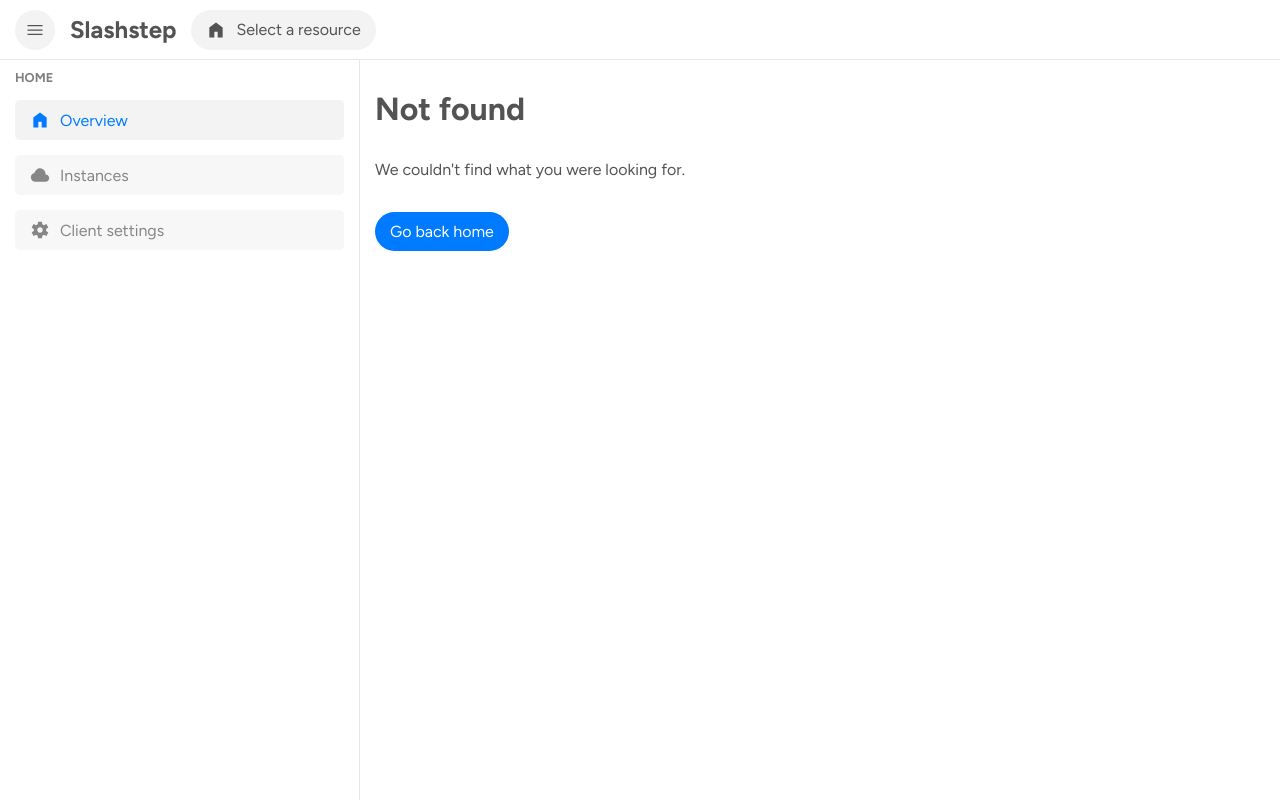
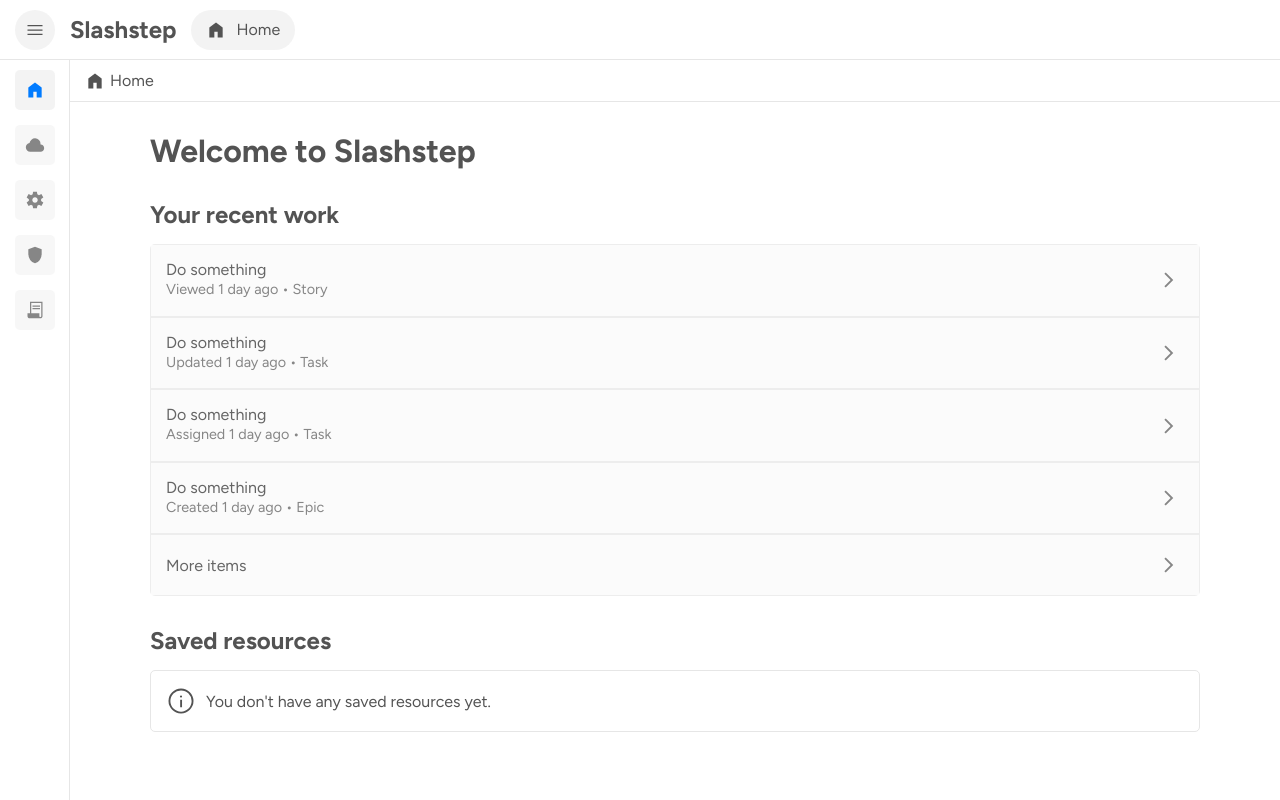
Before and after one commit to SlashstepGroup/client-web, a React app: page /overview in a window 1280 px wide. Before the commit this address had no page. Built offline with nearby package versions, Linux system fonts and the light colour scheme.

Commit message:
make mock overview

```diff
--- a/src/App/App.tsx
+++ b/src/App/App.tsx
@@ -26,6 +26,7 @@
 import HomePage from "./routes/HomePage";
 import InstanceAccessPoliciesPage from "./routes/instances/[instance-id]/settings/access-policies/InstanceAccessPoliciesPage";
 import HomeSidebar from "#components/HomeSidebar/HomeSidebar";
+import HomeOverviewPage from "./routes/overview/HomeOverviewPage";
 
 export default function App() {
 
@@ -95,6 +96,7 @@
         }
         <Routes>
           <Route path="/" element={<HomePage setHeaderTitle={setHeaderTitle} setFallbackBackPathname={setFallbackBackPathname} />} />
+          <Route path="/overview" element={<HomeOverviewPage setHeaderTitle={setHeaderTitle} setFallbackBackPathname={setFallbackBackPathname} />} />
           <Route path="/instances" element={<NotFoundPage setHeaderTitle={setHeaderTitle} setFallbackBackPathname={setFallbackBackPathname} />} />
           <Route path="/instances/:instanceID" element={<NotFoundPage setHeaderTitle={setHeaderTitle} setFallbackBackPathname={setFallbackBackPathname} />} />
           <Route path="/instances/:instanceID/groups" element={<NotFoundPage setHeaderTitle={setHeaderTitle} setFallbackBackPathname={setFallbackBackPathname} />} />
--- a/src/App/components/BreadcrumbList/BreadcrumbList.module.css
+++ b/src/App/components/BreadcrumbList/BreadcrumbList.module.css
@@ -7,6 +7,7 @@
   #breadcrumbList {
     height: 42px;
     padding: 0;
+    display: flex;
   }
 
   #breadcrumbList > ul {
--- a/src/App/components/Header/Header.tsx
+++ b/src/App/components/Header/Header.tsx
@@ -24,7 +24,7 @@
     scope instanceof Project ? scope.displayName : (
       scope instanceof Workspace ? scope.displayName : scope.displayName
     )
-  ) : "Select a resource";
+  ) : "Home";
 
   const navigate = useNavigate();
   const { pathname } = useLocation();
--- a/src/App/components/HomeSidebar/HomeSidebar.tsx
+++ b/src/App/components/HomeSidebar/HomeSidebar.tsx
@@ -5,6 +5,8 @@
 import SettingsIcon from "#icons/SettingsIcon";
 import CloudIcon from "#icons/CloudIcon";
 import HomeIcon from "#icons/HomeIcon";
+import ShieldIcon from "#icons/ShieldIcon";
+import ContractIcon from "#icons/ContractIcon";
 
 function HomeSidebar() {
 
@@ -15,6 +17,10 @@
         <SidebarItem icon={<CloudIcon />} link={`/instances`}>Instances</SidebarItem>
         <SidebarItem icon={<SettingsIcon />} link={`/settings`}>Client settings</SidebarItem>
       </SidebarSection>
+      <SidebarSection name="Disclosures">
+        <SidebarItem icon={<ShieldIcon />} link={`/privacy-policy`}>Privacy policy</SidebarItem>
+        <SidebarItem icon={<ContractIcon />} link={`/terms-of-service`}>Terms of service</SidebarItem>
+      </SidebarSection>
     </Sidebar>
   );
 
--- a/src/App/components/Sidebar/Sidebar.module.css
+++ b/src/App/components/Sidebar/Sidebar.module.css
@@ -2,11 +2,13 @@
   display: none;
 }
 
-:global(.sidebar-open) #sidebar {
-  width: 100%;
-}
+@media screen and (min-width: 400px) {
 
-@media screen and (min-width: 400px) {
+  :global(.sidebar-open) #sidebar {
+    position: relative;
+    transform: translateX(0px);
+    width: 360px;
+  }
 
   #sidebar {
     padding: 10px 15px;
@@ -15,16 +17,12 @@
     gap: 15px;
     height: 100%;
     box-sizing: border-box;
-    width: 360px;
     background-color: var(--body-background);
     flex-shrink: 0;
     overflow-y: auto;
     transition: 0.3s;
-  }
-
-  #sidebar, :global(.sidebar-open) #sidebar {
-    width: 360px;
     border-right: 1px solid var(--border);
+    width: 70px;
   }
 
 }
--- a/src/App/components/SidebarItem/SidebarItem.module.css
+++ b/src/App/components/SidebarItem/SidebarItem.module.css
@@ -1,7 +1,13 @@
 .sidebarItem > a {
-  justify-content: left;
   opacity: 0.7;
   border-radius: 5px;
+  width: 40px;
+  height: 40px;
+  box-sizing: border-box;
+  display: flex;
+  justify-content: center;
+  align-items: center;
+  padding: 0;
 }
 
 .sidebarItem.selected > a {
@@ -26,3 +32,18 @@
   height: 20px;
   fill: var(--text);
 }
+
+.label {
+  display: none;
+}
+
+:global(.sidebar-open) .sidebarItem > a {
+  justify-content: left;
+  height: initial;
+  width: initial;
+  padding: 10px 15px;
+}
+
+:global(.sidebar-open) .label {
+  display: inline;
+}
--- a/src/App/components/SidebarItem/SidebarItem.tsx
+++ b/src/App/components/SidebarItem/SidebarItem.tsx
@@ -1,5 +1,5 @@
 import React, { ReactNode } from "react";
-import { sidebarItem as sidebarItemStyle, selected as selectedStyle } from "./SidebarItem.module.css";
+import { sidebarItem as sidebarItemStyle, selected as selectedStyle, label as labelStyle } from "./SidebarItem.module.css";
 import { Link, useLocation } from "react-router-dom";
 
 function SidebarItem({link, icon, children}: {link: string, icon: ReactNode, children: ReactNode}) {
@@ -10,7 +10,7 @@
     <li className={`${sidebarItemStyle} ${location.pathname === link ? selectedStyle : ""}`}>
       <Link to={link} className="button">
         {icon}
-        {children}
+        <span className={labelStyle}>{children}</span>
       </Link>
     </li>
   );
--- a/src/App/components/SidebarSection/SidebarSection.module.css
+++ b/src/App/components/SidebarSection/SidebarSection.module.css
@@ -6,6 +6,11 @@
 }
 
 .sidebarSection > h1 {
+  display: none;
+}
+
+:global(.sidebar-open) .sidebarSection > h1 {
+  display: block;
   color: gray;
   font-size: 0.8rem;
   text-transform: uppercase;
--- /dev/null
+++ b/src/App/icons/ContractIcon.tsx
@@ -0,0 +1,13 @@
+import React from "react";
+
+function ContractIcon() {
+
+  return (
+    <svg xmlns="http://www.w3.org/2000/svg" viewBox="0 -960 960 960">
+      <path d="M225-80q-43.75 0-74.37-30.63Q120-141.25 120-185v-135h120v-560h600v695q0 43.75-30.62 74.37Q778.75-80 735-80H225Zm509.91-60Q754-140 767-152.94q13-12.94 13-32.06v-635H300v500h390v135q0 19.12 12.91 32.06 12.91 12.94 32 12.94ZM360-640v-60h360v60H360Zm0 120v-60h360v60H360Z"/>
+    </svg>
+  )
+
+}
+
+export default React.memo(ContractIcon);
--- /dev/null
+++ b/src/App/icons/ShieldIcon.tsx
@@ -0,0 +1,13 @@
+import React from "react";
+
+function ShieldIcon() {
+
+  return (
+    <svg xmlns="http://www.w3.org/2000/svg" viewBox="0 -960 960 960">
+      <path d="M480-81q-140-35-230-162.5T160-523v-238l320-120 320 120v238q0 152-90 279.5T480-81Z"/>
+    </svg>
+  )
+
+}
+
+export default React.memo(ShieldIcon);
--- a/src/App/routes/HomePage.tsx
+++ b/src/App/routes/HomePage.tsx
@@ -1,9 +1,11 @@
 import MenuList from "#components/MenuList/MenuList";
 import MenuListLinkItem from "#components/MenuListLinkItem/MenuListLinkItem";
 import CloudIcon from "#icons/CloudIcon";
+import ContractIcon from "#icons/ContractIcon";
 import DashboardIcon from "#icons/DashboardIcon";
 import HomeIcon from "#icons/HomeIcon";
 import SettingsIcon from "#icons/SettingsIcon";
+import ShieldIcon from "#icons/ShieldIcon";
 import React, { useEffect } from "react";
 import { useNavigate } from "react-router-dom";
 
@@ -38,6 +40,10 @@
         <MenuList>
           <MenuListLinkItem icon={<SettingsIcon />} link={`/settings`} label={"Client settings"} />
         </MenuList>
+        <MenuList>
+          <MenuListLinkItem icon={<ShieldIcon />} link={`/privacy-policy`} label={"Privacy policy"} />
+          <MenuListLinkItem icon={<ContractIcon />} link={`/terms-of-service`} label={"Terms of service"} />
+        </MenuList>
       </main>
     </section>
   );
--- /dev/null
+++ b/src/App/routes/overview/HomeOverviewPage.tsx
@@ -0,0 +1,47 @@
+import Breadcrumb from "#components/Breadcrumb/Breadcrumb";
+import BreadcrumbList from "#components/BreadcrumbList/BreadcrumbList";
+import MenuList from "#components/MenuList/MenuList";
+import MenuListLinkItem from "#components/MenuListLinkItem/MenuListLinkItem";
+import Spinner from "#components/Spinner/Spinner";
+import Tip from "#components/Tip/Tip";
+import HomeIcon from "#icons/HomeIcon";
+import React, { useEffect } from "react";
+
+function HomeOverviewPage({setHeaderTitle, setFallbackBackPathname}: {setHeaderTitle: (newHeaderTitle: string | null) => void, setFallbackBackPathname: (newPathname: string | null) => void}) {
+
+  useEffect(() => {
+
+    document.title = "Overview • Slashstep"
+
+    setHeaderTitle("Welcome");
+    setFallbackBackPathname("/");
+
+  }, [setHeaderTitle, setFallbackBackPathname]);
+
+  return (
+    <section id="main-container">
+      <BreadcrumbList>
+      </BreadcrumbList>
+      <main>
+        <h1>Welcome to Slashstep</h1>
+        <section>
+          <h2>Your recent work</h2>
+          <MenuList>
+            <MenuListLinkItem link="/instances/beastslash.com/workspaces/staff/projects/general/items/12342" label="Do something" description="Viewed 1 day ago • Story" />
+            <MenuListLinkItem link="/instances/beastslash.com/workspaces/staff/projects/general/items/12342" label="Do something" description="Updated 1 day ago • Task" />
+            <MenuListLinkItem link="/instances/beastslash.com/workspaces/staff/projects/general/items/12342" label="Do something" description="Assigned 1 day ago • Task" />
+            <MenuListLinkItem link="/instances/beastslash.com/workspaces/staff/projects/general/items/12342" label="Do something" description="Created 1 day ago • Epic" />
+            <MenuListLinkItem link="/recent" label="More items" />
+          </MenuList>
+        </section>
+        <section>
+          <h2>Saved resources</h2>
+          <Tip>You don't have any saved resources yet.</Tip>
+        </section>
+      </main>
+    </section>
+  );
+
+}
+
+export default React.memo(HomeOverviewPage);
```
Also changed, not shown: src/App/icons/info_128dp_FFFFFF_FILL1_wght400_GRAD0_opsz48.svg (deleted), src/App/icons/space_dashboard_128dp_000_FILL1_wght400_GRAD0_opsz48.svg (deleted).
